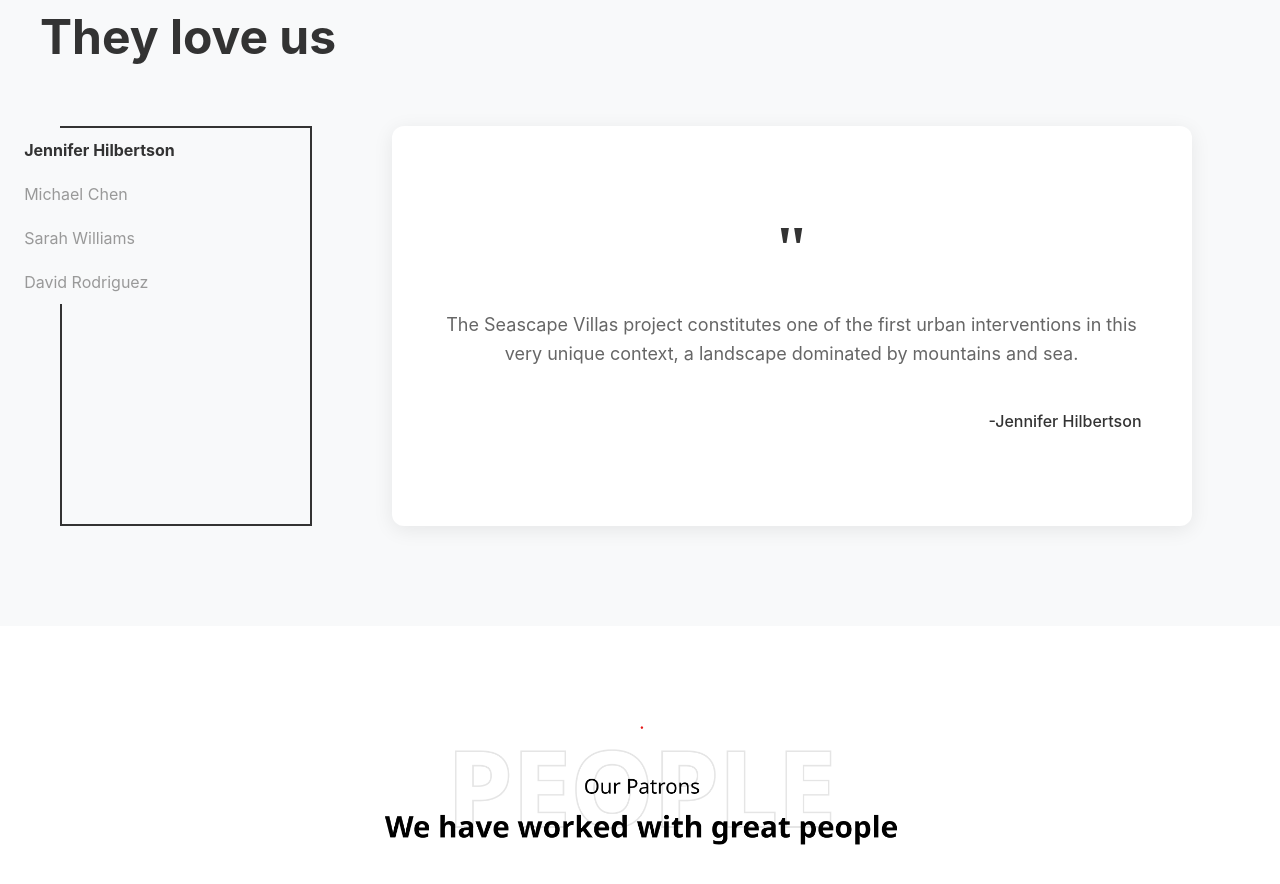
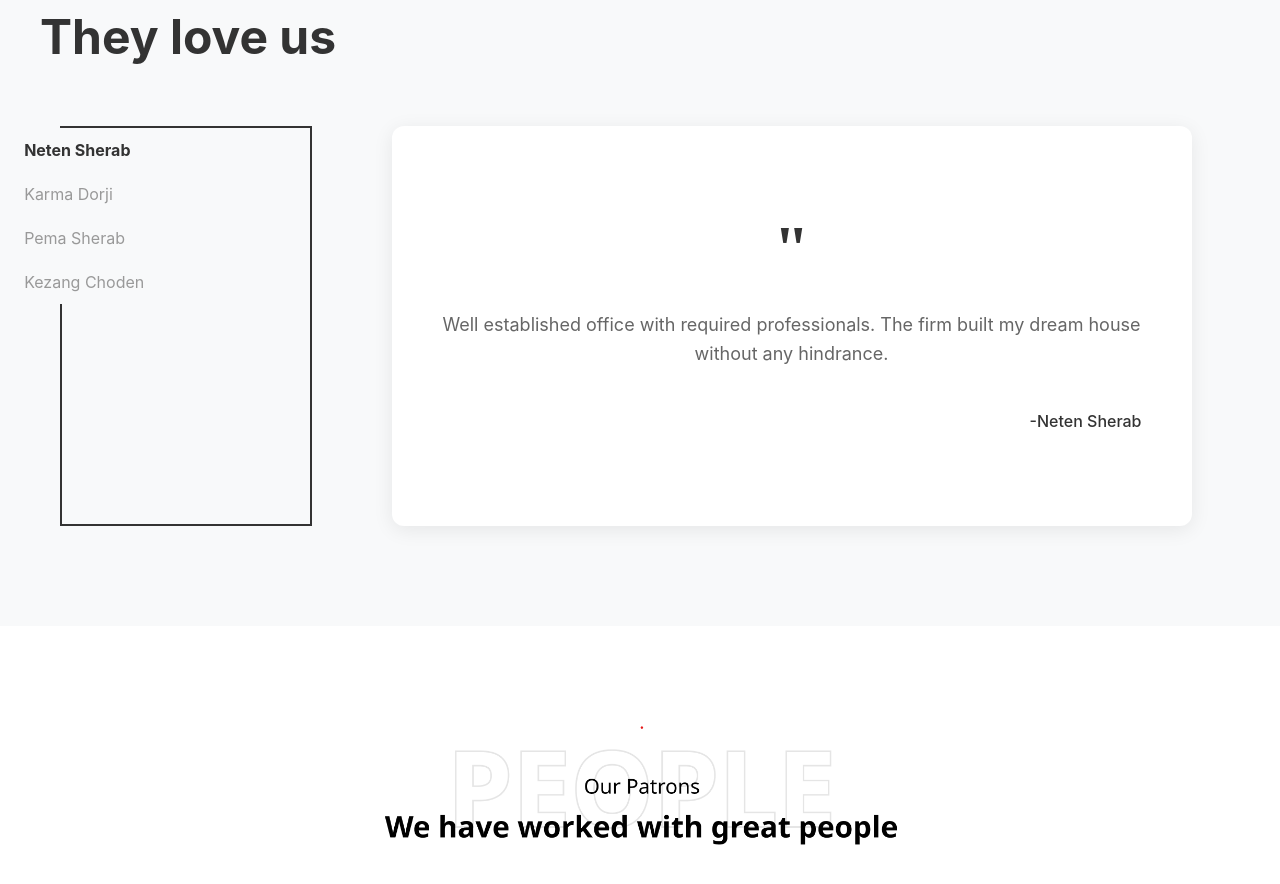
Before and after one commit to NgawangSC/NamasDeploy, a React (Create React App) app: page / in a window 1280 px wide. Shown: the part 2300-3184 px from the top of the page. Built offline with nearby package versions, Linux system fonts and the light colour scheme; no server answers.

Commit message:
Final-DOne

```diff
--- a/src/pages/HomePage.js
+++ b/src/pages/HomePage.js
@@ -72,32 +72,31 @@ function HomePage() {
       date: project.createdAt || project.date
     };
   })
-
-  const testimonials = [
+const testimonials = [
     {
       id: 1,
-      name: "Jennifer Hilbertson",
+      name: "Neten Sherab",
       quote:
-        "The Seascape Villas project constitutes one of the first urban interventions in this very unique context, a landscape dominated by mountains and sea.",
-      title: "Architecture Critic",
+        "Well established office with required professionals. The firm built my dream house without any hindrance.",
+      title: "Client",
     },
     {
       id: 2,
-      name: "Michael Chen",
+      name: "Karma Dorji",
       quote:
         "Their innovative approach to sustainable design has transformed our understanding of modern architecture. Every project tells a unique story.",
       title: "Urban Planner",
     },
     {
       id: 3,
-      name: "Sarah Williams",
+      name: "Pema Sherab",
       quote:
         "Working with this team was an exceptional experience. They brought our vision to life while exceeding all our expectations for functionality and beauty.",
       title: "Property Developer",
     },
     {
       id: 4,
-      name: "David Rodriguez",
+      name: "Kezang Choden",
       quote:
         "The attention to detail and commitment to excellence is evident in every aspect of their work. Truly masters of their craft.",
       title: "Interior Designer",
```
